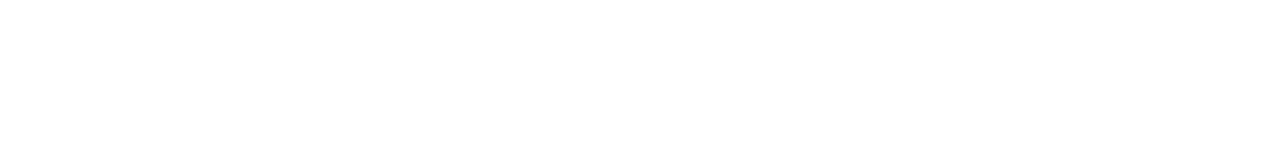
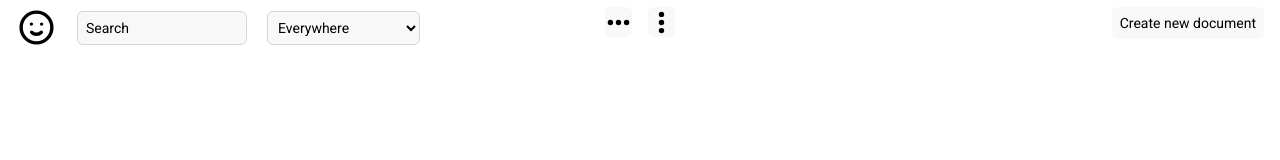
Before and after one commit to lipa88-mk/tailwindCSS-demo, a website: page public/index.html in a window 1280 px wide. Drawn offline with nearby package versions, Linux system fonts and the light colour scheme; files that its build step writes are made by us from their sources.

Commit message:
добавляет шапку

```diff
--- a/public/index.html
+++ b/public/index.html
@@ -4,11 +4,79 @@
     <meta charset="UTF-8">
     <link rel="stylesheet" href="index.css"/>
     <title>Layout</title>
-
+    <link rel="preconnect" href="https://fonts.googleapis.com">
+    <link rel="preconnect" href="https://fonts.gstatic.com" crossorigin>
+    <link href="https://fonts.googleapis.com/css2?family=Roboto&display=swap" rel="stylesheet">
 </head>
 <body>
-    <header>
-    <!--    place to add content    -->
+    <header
+        class="font-sans text-base
+        container mx-auto max-w-screen-xl
+        grid grid-cols-header gap-5
+        px-4 py-[7px]">
+
+        <div class="flex items-center gap-5">
+
+            <a class="shrink-0"
+                href="#">
+                <img src="logo.svg" width="41" height="41" alt="logo">
+            </a>
+
+            <form
+                class="flex items-stretch gap-5"
+                action="#">
+
+                <input
+                    class="box-border w-[170px] p-2
+                    bg-gray-light rounded-md
+                    border border-solid border-gray-dark
+                    placeholder:text-black"
+                    type="search"
+                    name="search"
+                    id="search"
+                    placeholder="Search">
+
+                <select
+                    class="box-border w-[153px] p-1.5
+                    bg-gray-light rounded-md
+                    border border-solid border-gray-dark"
+                    name="where"
+                    id="where">
+                    <option value="everywhere">Everywhere</option>
+                    <option value="somewhere">Somewhere</option>
+                    <option value="anywhere">Anywhere</option>
+                </select>
+            </form>
+
+        </div>
+        <div class="flex gap-4 items-start justify-center">
+            <button
+                type="button"
+                class="w-[30px] h-[30px]
+                flex items-center justify-center
+                bg-gray-light rounded-md">
+
+                <img src="horizontal.svg" width="30" height="30" alt="menu">
+            </button>
+
+            <button
+                type="button"
+                class="w-[30px] h-[30px]
+                flex items-center justify-center
+                bg-gray-light rounded-md">
+
+                <img src="vertical.svg"  width="30" height="30" alt="menu">
+            </button>
+        </div>
+        <div class="flex gap-5 items-start justify-end">
+            <button
+                type="button"
+                class="p-2
+                bg-gray-light rounded-md">
+                Create new document
+            </button>
+
+        </div>
     </header>
 
 </body>
--- a/tailwind.config.js
+++ b/tailwind.config.js
@@ -4,7 +4,25 @@
       './src/**/*.css',
   ],
   theme: {
-    extend: {},
+    colors: {
+      transparent: 'transparent',
+      current: 'currentColor',
+      'white': '#ffffff',
+      'gray-dark': '#d6d6d6',
+      'gray-light': '#f8f8f8',
+      'black': '#000000',
+    },
+    fontFamily: {
+      sans: ['Roboto', 'sans-serif'],
+    },
+    fontSize: {
+      base: ['14px', '16px'],
+    },
+    extend: {
+      gridTemplateColumns: {
+        'header': 'minmax(max-content, 1fr) 70px minmax(max-content, 1fr)',
+      }
+    },
   },
   plugins: [],
 }
```
